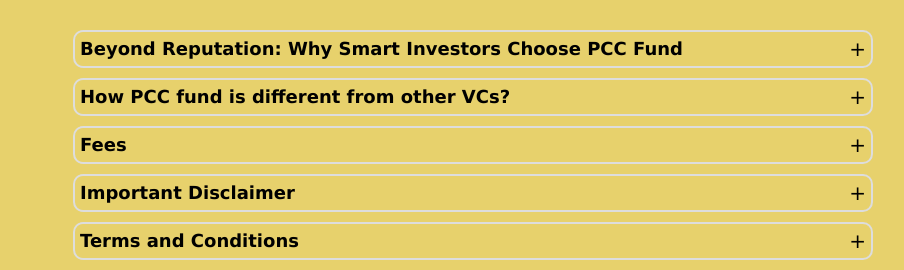
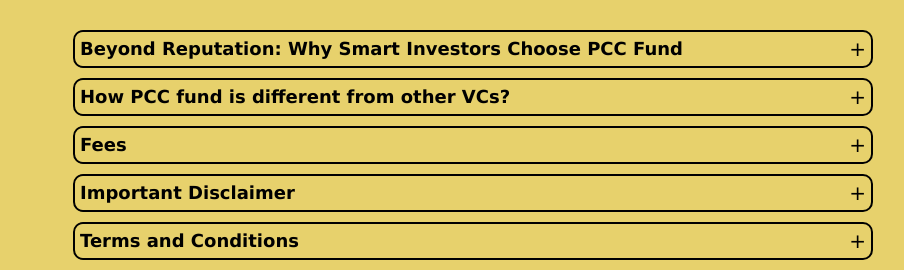
Before and after one commit to MukundX/pcc, a plain HTML site: page fund.html in a window 1280 px wide. Shown: the part 1180-1450 px from the top of the page, without its empty margins (175-1079 px from the left). Drawn offline with nearby package versions, Linux system fonts and the light colour scheme.

Commit message:
Update fund.html

```diff
--- a/fund.html
+++ b/fund.html
@@ -96,7 +96,7 @@
 
         .faq-item {
             margin-bottom: 10px;
-            border: 2px solid #ddd;
+            border: 2px solid black;
             border-radius: 10px;
             padding: 5px;
             cursor: pointer;
```
